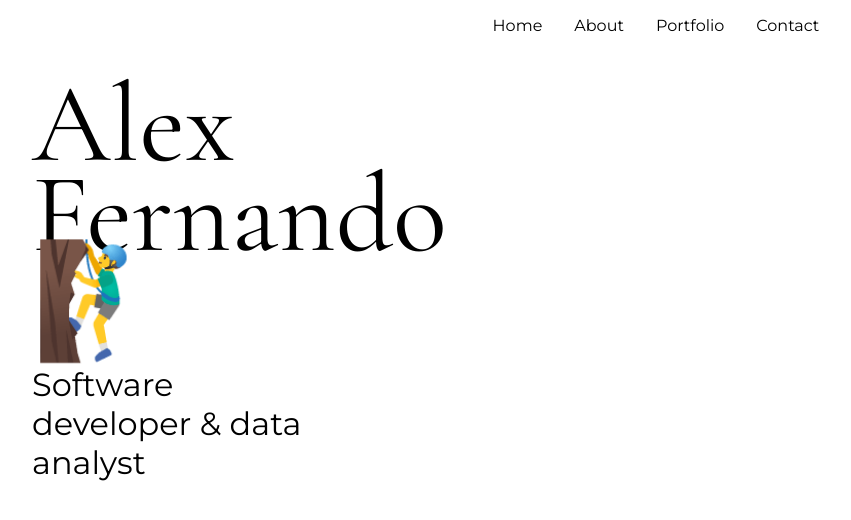
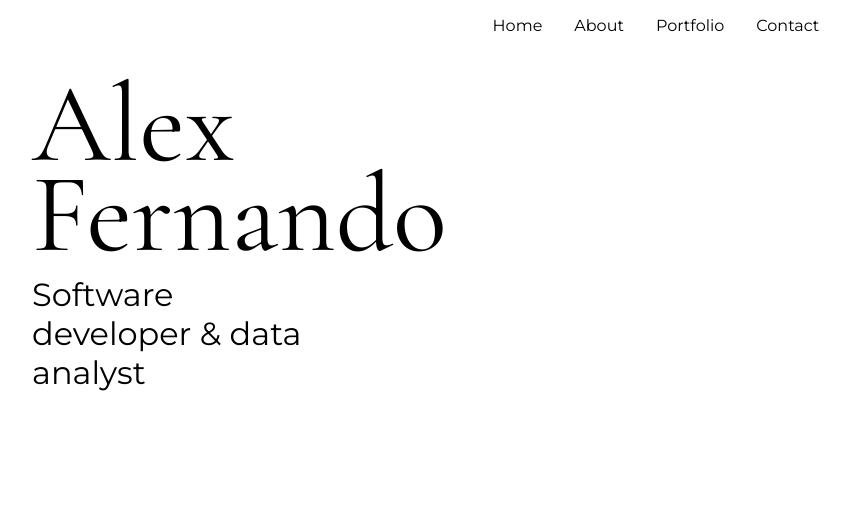
Before and after one commit to alexfrnn/alexfrnn.github.io, a React (Vite) app: page / in a window 1280 px wide. Shown: the top 520 px of the page, without its empty margins (0-851 px from the left). Built offline with nearby package versions, Linux system fonts and the light colour scheme.

Commit message:
chore: update name in App.jsx

```diff
--- a/src/App.jsx
+++ b/src/App.jsx
@@ -24,7 +24,7 @@ import "./styles.css";
  * If you don't have one of the social sites listed, leave it as an empty string.
  */
 const siteProps = {
-  name: "Alex Fernando 🧗‍♂️",
+  name: "Alex Fernando ",
   title: "Software developer & data analyst",
   email: "",
   gitHub: "alexfrnn",
```
Also changed, not shown: 30 other files (tests, documents, lock files or other folders).
